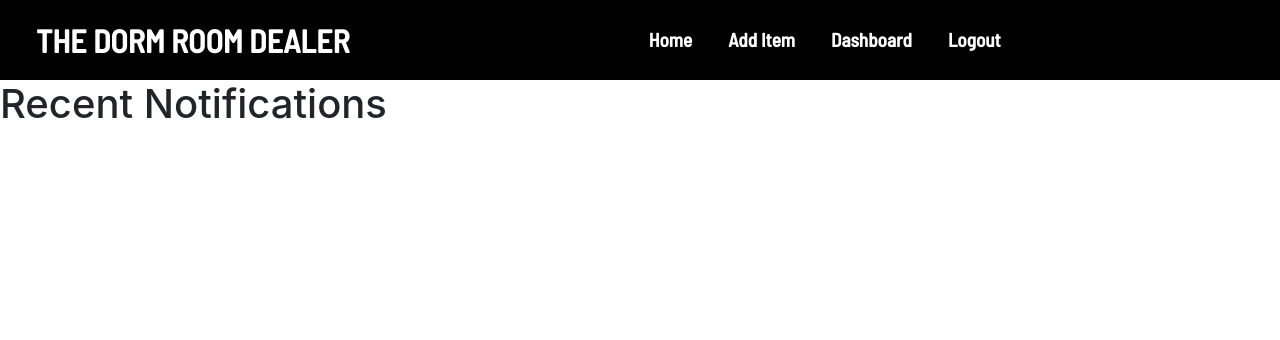
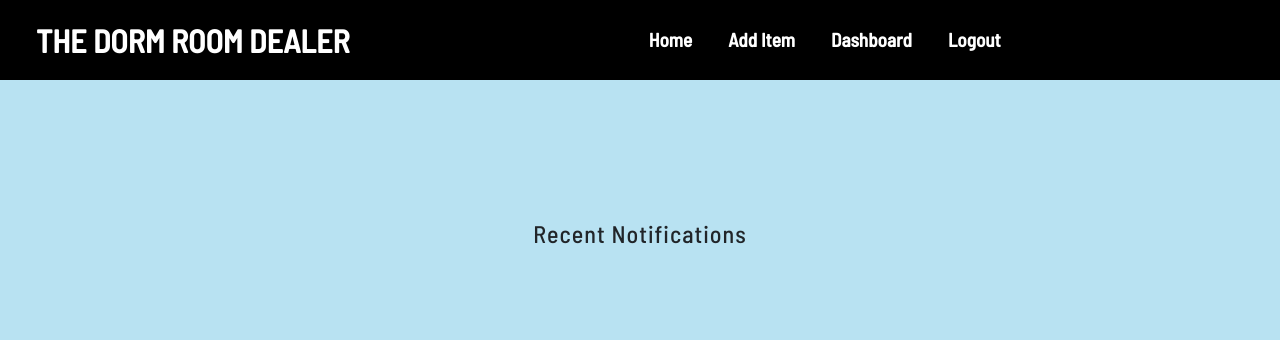
Before and after one commit to akshatg20/CS253A-dormroomdealer, a Django app: page /notifications in a window 1280 px wide. Shown: the top 340 px of the page. Run offline with Django 3.2, Linux system fonts and the light colour scheme; a user stored in the database is signed in; data comes from the database, SQL or seed files in the repository; some libraries are stand-ins or nearby versions.

Commit message:
look modified

```diff
--- a/templates/notifications.html
+++ b/templates/notifications.html
@@ -1,10 +1,20 @@
 {% extends 'base.html' %}
 
 {% block content %}
-  <h1>Recent Notifications</h1>
-  <ul>
-    {% for notification in notifications|slice:":10" %}
-      <li>{{ notification.message }} - {{ notification.date }}</li>
-    {% endfor %}
-  </ul>
+<style>
+  body {
+      background-color: #B8E2F2;
+    }
+</style>
+  <div class="container">
+    <h4 class="text-center mb-4">Recent Notifications</h4>
+    <ul class="list-group">
+      {% for notification in notifications|slice:":10" %}
+        <li class="list-group-item d-flex justify-content-between align-items-center">
+          <span>{{ notification.message }}</span>
+          <span class="badge badge-primary badge-pill">{{ notification.date }}</span>
+        </li>
+      {% endfor %}
+    </ul>
+  </div>
 {% endblock %}
```
